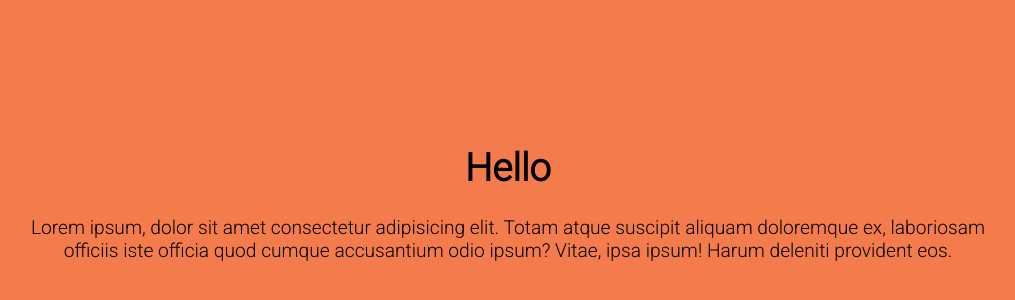
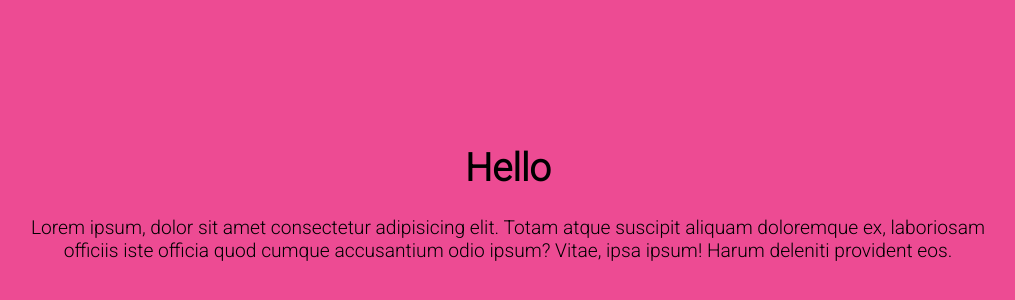
Before and after one commit to do-jonathan4/frontend-styling-practice, a website: page index.html in a window 1280 px wide. Shown: the part 164-464 px from the top of the page, without its empty margins (132-1147 px from the left). Drawn offline with Linux system fonts and the light colour scheme.

Commit message:
changed bg color to #ed4b93

```diff
--- a/assets/css/styles.css
+++ b/assets/css/styles.css
@@ -1,3 +1,3 @@
 body {
-        background-color: #f37b4c;
+        background-color: #ed4b93;
     }
```
